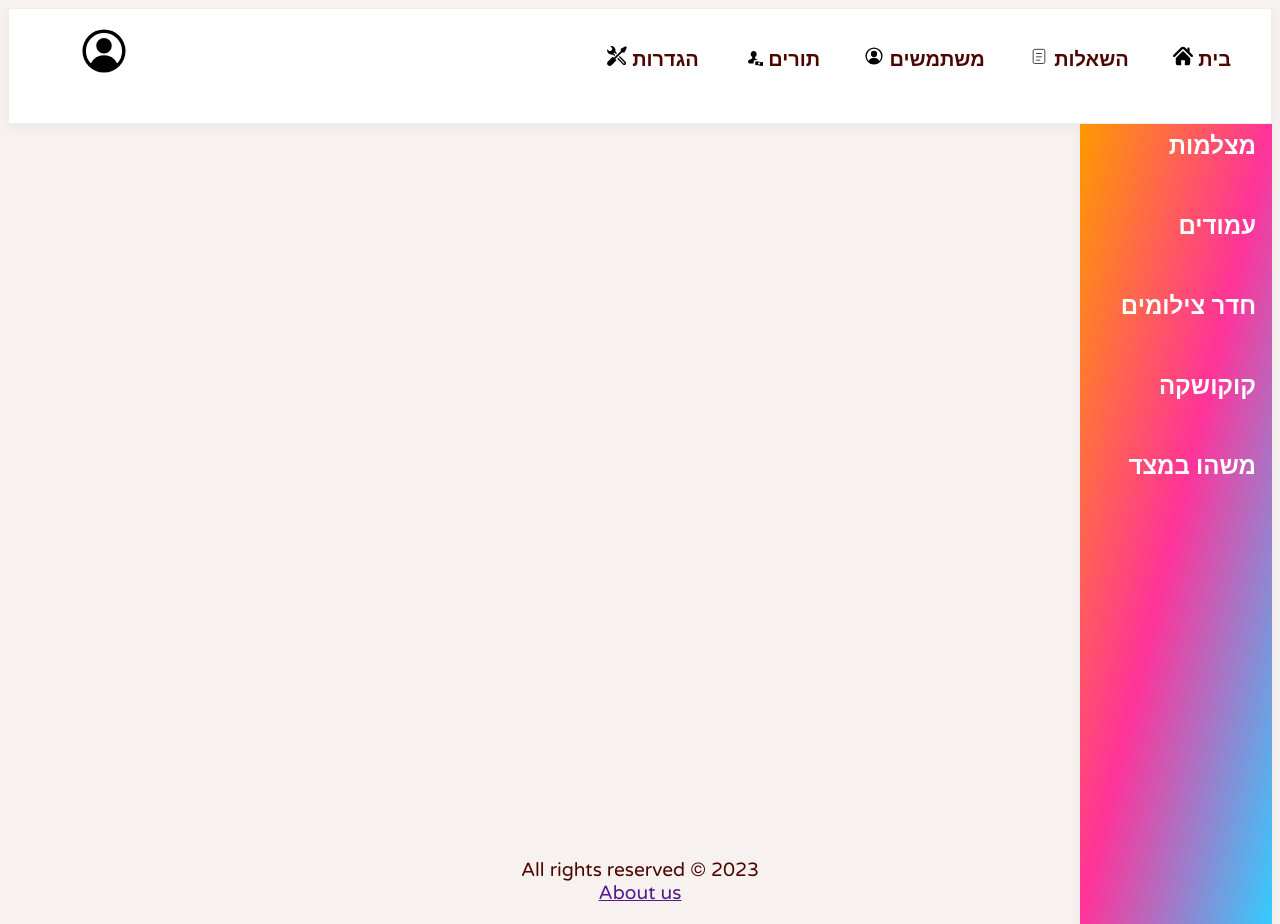
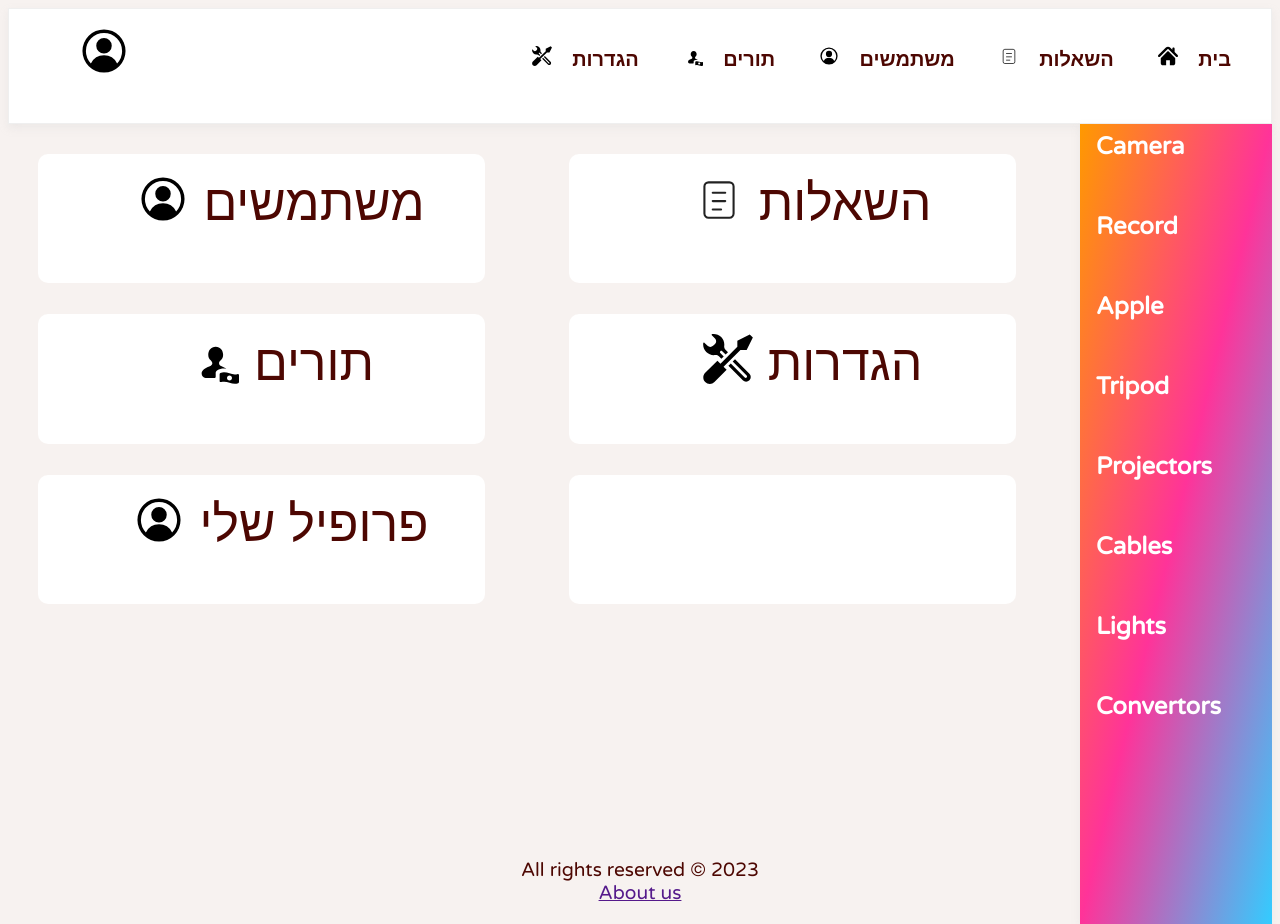
Before and after one commit to SCE-Digital-Warehouse/digitalwarehouse-web, a Django app: page /home/ in a window 1280 px wide. Run offline with Django 4.2, Linux system fonts and the light colour scheme.

Commit message:
BSPMC238-133 Added buttons for navigation to home page

```diff
--- a/base/templates/base/index.html
+++ b/base/templates/base/index.html
@@ -1,4 +1,69 @@
 {% extends "main.html" %}
 {% block content %}
-
+    <div class="home-content">
+        <div class="home-card">
+            <a href="">
+                <svg xmlns="http://www.w3.org/2000/svg" data-name="Layer 1" viewBox="0 0 29 29" width="50" height="50">
+                    <path d="M14.5 2A12.514 12.514 0 0 0 2 14.5 12.521 12.521 0 0 0 14.5 27a12.5 12.5 0 0 0 0-25Zm7.603 19.713a8.48 8.48 0 0 0-15.199.008A10.367 10.367 0 0 1 4 14.5a10.5 10.5 0 0 1 21 0 10.368 10.368 0 0 1-2.897 7.213ZM14.5 7a4.5 4.5 0 1 0 4.5 4.5A4.5 4.5 0 0 0 14.5 7Z"/>
+                </svg>
+                משתמשים
+            </a>
+        </div>
+        <div class="home-card">
+            <a href="">
+                <svg width="50px" height="50px" viewBox="0 0 24 24" fill="none" xmlns="http://www.w3.org/2000/svg">
+                    <rect x="5" y="4" width="14" height="17" rx="2" stroke="#222222"/>
+                    <path d="M9 9H15" stroke="#222222" stroke-linecap="round"/>
+                    <path d="M9 13H15" stroke="#222222" stroke-linecap="round"/>
+                    <path d="M9 17H13" stroke="#222222" stroke-linecap="round"/>
+                </svg>
+                השאלות
+            </a>
+        </div>
+        <div class="home-card">
+            <a href="">
+                <svg fill="#000000" xmlns="http://www.w3.org/2000/svg"
+                     width="50px" height="50px" viewBox="0 0 80 80" enable-background="new 0 0 100 100" xml:space="preserve">
+                    <g>
+                        <path d="M44.8,58.3c3.7-2.1,7.2-3.1,11.1-3.1c1.1,0,2.2,0.1,3.2,0.2c0.5,0.1,0.6-0.1,0.1-0.4c-1.9-1.1-4-2.1-6.2-3
+                               c-4.3-1.8-4.9-3.4-4.9-5.2c0-1.8,1.2-3.4,2.6-4.7c2.5-2.3,3.9-5.4,3.9-9.1c0-6.9-4.3-12.8-11.9-12.8c-7.6,0-11.9,5.9-11.9,12.8
+                               c0,3.7,1.4,6.9,3.9,9.1c1.4,1.3,2.6,3,2.6,4.7c0,1.7-0.7,3.4-4.9,5.2c-6.2,2.6-12.1,5.6-12.2,11.2c0,3.7,2.8,7,6.3,7h14.2
+                               c1.1,0,2-0.9,2-2l0-6.5C42.8,60.3,43.5,59,44.8,58.3z"/>
+                        <path d="M77.3,64.2c-9.4,2.9-16.8-6-27.1-1.8c-0.8,0.3-1.2,1-1.2,1.9V75c0,1.4,1.2,2.3,2.5,1.9
+                               c10.2-3.1,17.6,5.8,27.2,1.8c0.7-0.3,1.3-1,1.3-1.9V66.1C80,64.8,78.6,63.8,77.3,64.2z M64.8,74.2c-2.2,0-4-1.8-4-4
+                               c0-2.2,1.8-4,4-4s4,1.8,4,4C68.8,72.4,67,74.2,64.8,74.2z"/>
+                    </g>
+                </svg>
+                תורים
+            </a>
+        </div>
+        <div class="home-card">
+            <a href="">
+                <svg fill="#000000" height="50px" width="50px" version="1.1" id="Capa_1" xmlns="http://www.w3.org/2000/svg" xmlns:xlink="http://www.w3.org/1999/xlink" viewBox="0 0 482.568 482.568" xml:space="preserve">
+                    <g>
+                        <g>
+                            <path d="M116.993,203.218c13.4-1.8,26.8,2.8,36.3,12.3l24,24l22.7-22.6l-32.8-32.7c-5.1-5.1-5.1-13.4,0-18.5s13.4-5.1,18.5,0
+                                   l32.8,32.8l22.7-22.6l-24.1-24.1c-9.5-9.5-14.1-23-12.3-36.3c4-30.4-5.7-62.2-29-85.6c-23.8-23.8-56.4-33.4-87.3-28.8
+                                   c-4.9,0.7-6.9,6.8-3.4,10.3l30.9,30.9c14.7,14.7,14.7,38.5,0,53.1l-19,19c-14.7,14.7-38.5,14.7-53.1,0l-31-30.9
+                                   c-3.5-3.5-9.5-1.5-10.3,3.4c-4.6,30.9,5,63.5,28.8,87.3C54.793,197.518,86.593,207.218,116.993,203.218z"/>
+                            <path d="M309.193,243.918l-22.7,22.6l134.8,134.8c5.1,5.1,5.1,13.4,0,18.5s-13.4,5.1-18.5,0l-134.8-134.8l-22.7,22.6l138.9,138.9
+                                   c17.6,17.6,46.1,17.5,63.7-0.1s17.6-46.1,0.1-63.7L309.193,243.918z"/>
+                            <path d="M361.293,153.918h59.9l59.9-119.7l-29.9-29.9l-119.8,59.8v59.9l-162.8,162.3l-29.3-29.2l-118,118
+                                   c-24.6,24.6-24.6,64.4,0,89s64.4,24.6,89,0l118-118l-29.9-29.9L361.293,153.918z"/>
+                        </g>
+                    </g>
+                </svg>
+                הגדרות
+            </a>
+        </div>
+        <div class="home-card">
+            <a href="">
+                <svg xmlns="http://www.w3.org/2000/svg" data-name="Layer 1" viewBox="0 0 29 29" width="50" height="50">
+                    <path d="M14.5 2A12.514 12.514 0 0 0 2 14.5 12.521 12.521 0 0 0 14.5 27a12.5 12.5 0 0 0 0-25Zm7.603 19.713a8.48 8.48 0 0 0-15.199.008A10.367 10.367 0 0 1 4 14.5a10.5 10.5 0 0 1 21 0 10.368 10.368 0 0 1-2.897 7.213ZM14.5 7a4.5 4.5 0 1 0 4.5 4.5A4.5 4.5 0 0 0 14.5 7Z"/>
+                </svg>
+                פרופיל שלי
+            </a>
+        </div>
+        <div class="home-card"></div>
+    </div>
 {% endblock content %}
--- a/static/css/main.css
+++ b/static/css/main.css
@@ -25,6 +25,10 @@ footer {
     left: 50%;
     transform: translateX(-50%);
     clear: both;
+}
+
+svg {
+    margin: 0 15px 0 0;
 }
 
 
@@ -163,10 +167,47 @@ SIDE BAR
     font-size: 1.5em;
     font-weight: 700;
     color: #fff;
-    float: right;
+    float: left;
 }
 
 .side-bar a:hover {
     background-color: #ff3399;
     width: 100%;
+    float: right;
 }
+
+/*==================
+HOME PAGE
+==================*/
+
+.home-content {
+    display: grid;
+    grid-template-columns: repeat(2, 1fr);
+    column-gap: 5px;
+    row-gap: 1px;
+    height: 30em;
+    margin: 15px;
+}
+
+.home-card {
+    border-radius: 10px;
+    background-color: white;
+    margin: 15px;
+    width: 85%;
+}
+
+.home-card:hover {
+    border: 1px solid #efefef;
+    box-shadow: 0px 4px 8px rgba(202, 202, 202, 0.25);
+}
+
+.home-card a {
+    text-decoration: none;
+    display: flex;
+    justify-content: center;
+    font-size: 50px;
+    width: 100%;
+    height: 100%;
+    margin: 20px;
+    color: var(--color-text);
+}
--- a/templates/sidebar.html
+++ b/templates/sidebar.html
@@ -1,17 +1,26 @@
 <ul class="side-bar">
     <li class="side-bar-link">
-        <a href="">מצלמות</a>
+        <a href="">Camera</a>
     </li>
     <li class="side-bar-link">
-        <a href="">עמודים</a>
+        <a href="">Record</a>
     </li>
     <li class="side-bar-link">
-        <a href="">חדר צילומים</a>
+        <a href="">Apple</a>
     </li>
     <li class="side-bar-link">
-        <a href="">קוקושקה</a>
+        <a href="">Tripod</a>
     </li>
     <li class="side-bar-link">
-        <a href="">משהו במצד</a>
+        <a href="">Projectors</a>
+    </li>
+    <li class="side-bar-link">
+        <a href="">Cables</a>
+    </li>
+    <li class="side-bar-link">
+        <a href="">Lights</a>
+    </li>
+    <li class="side-bar-link">
+        <a href="">Convertors</a>
     </li>
 </ul>
```
